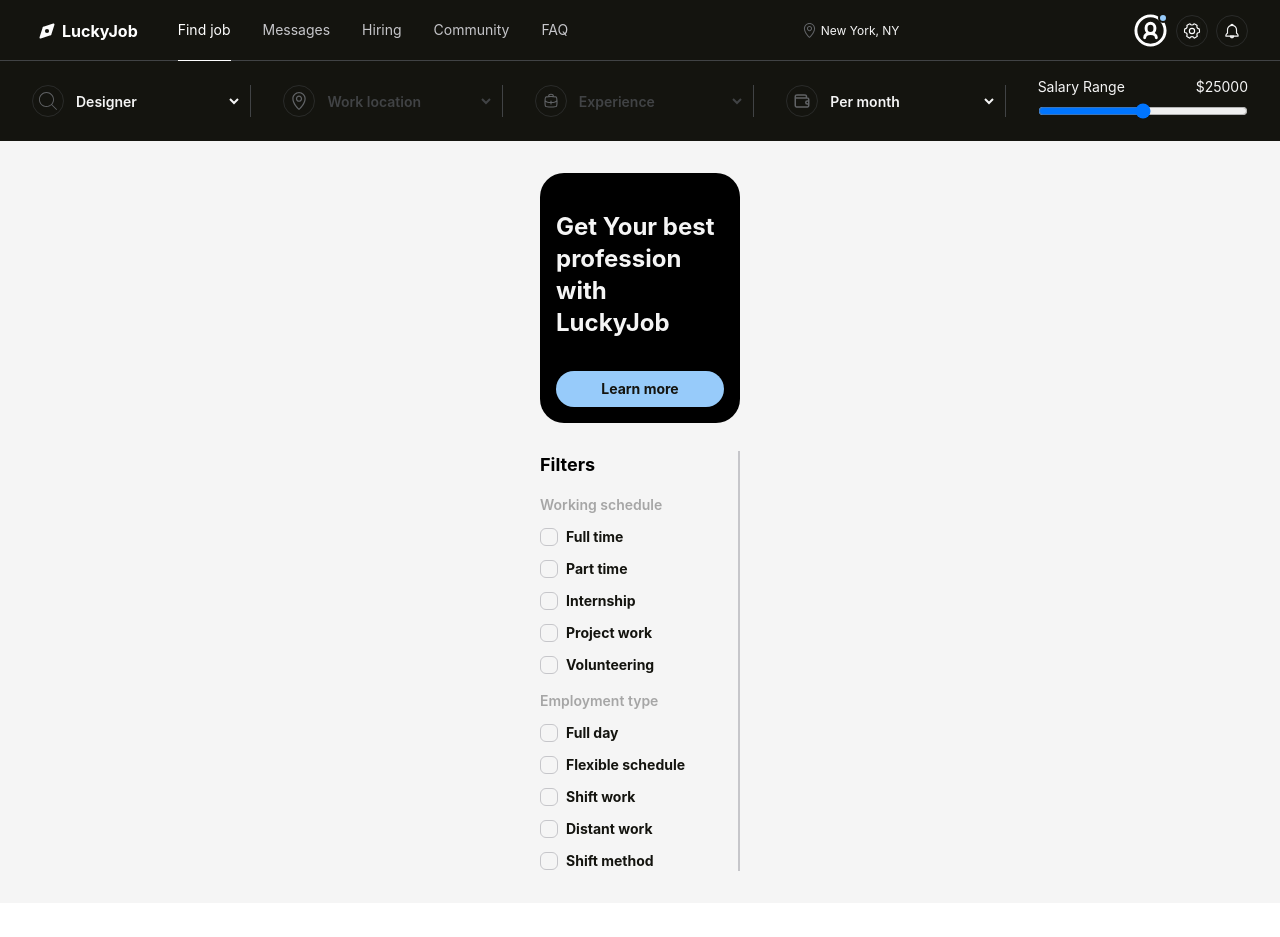
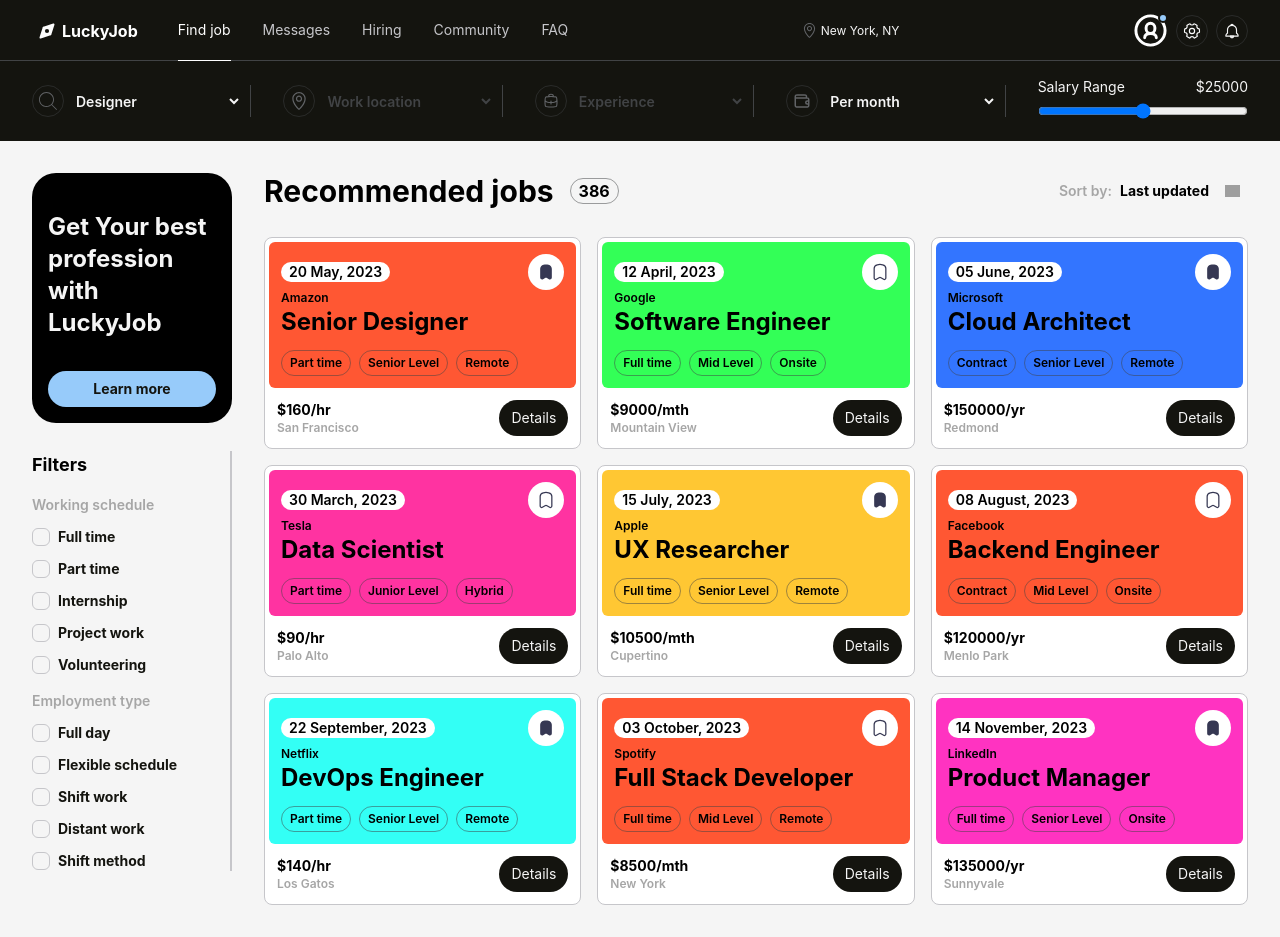
Before and after one commit to ikeawesom/marketplace, an Angular app: page / in a window 1280 px wide. Before the commit the page ends 903 px from the top, so only its background shows below. Built offline with nearby package versions, Linux system fonts and the light colour scheme; grey boxes are pictures that could not be loaded.

Commit message:
added job page section

```diff
--- a/src/app/app.component.html
+++ b/src/app/app.component.html
@@ -2,8 +2,8 @@
     <header-component />
     <header-filter />
 
-    <div class="w-full flex items-center justify-center p-8 gap-8">
+    <div class="w-full flex items-start justify-center p-8 gap-8">
         <side-filter />
-
+        <div class="flex-3 w-full"><job-page/></div>
     </div>
 </div>
```
Also changed, not shown: src/app/app.component.ts (+8 -1 lines).
